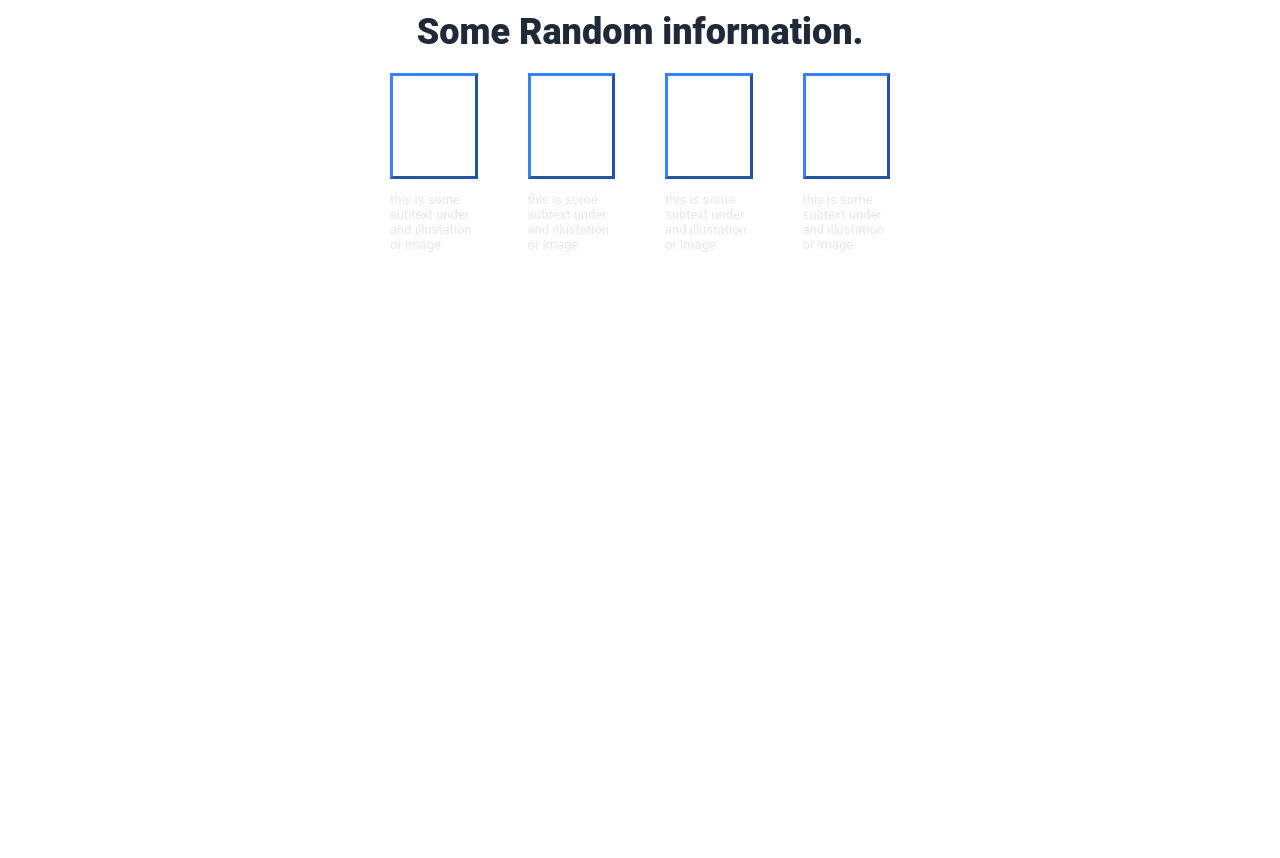
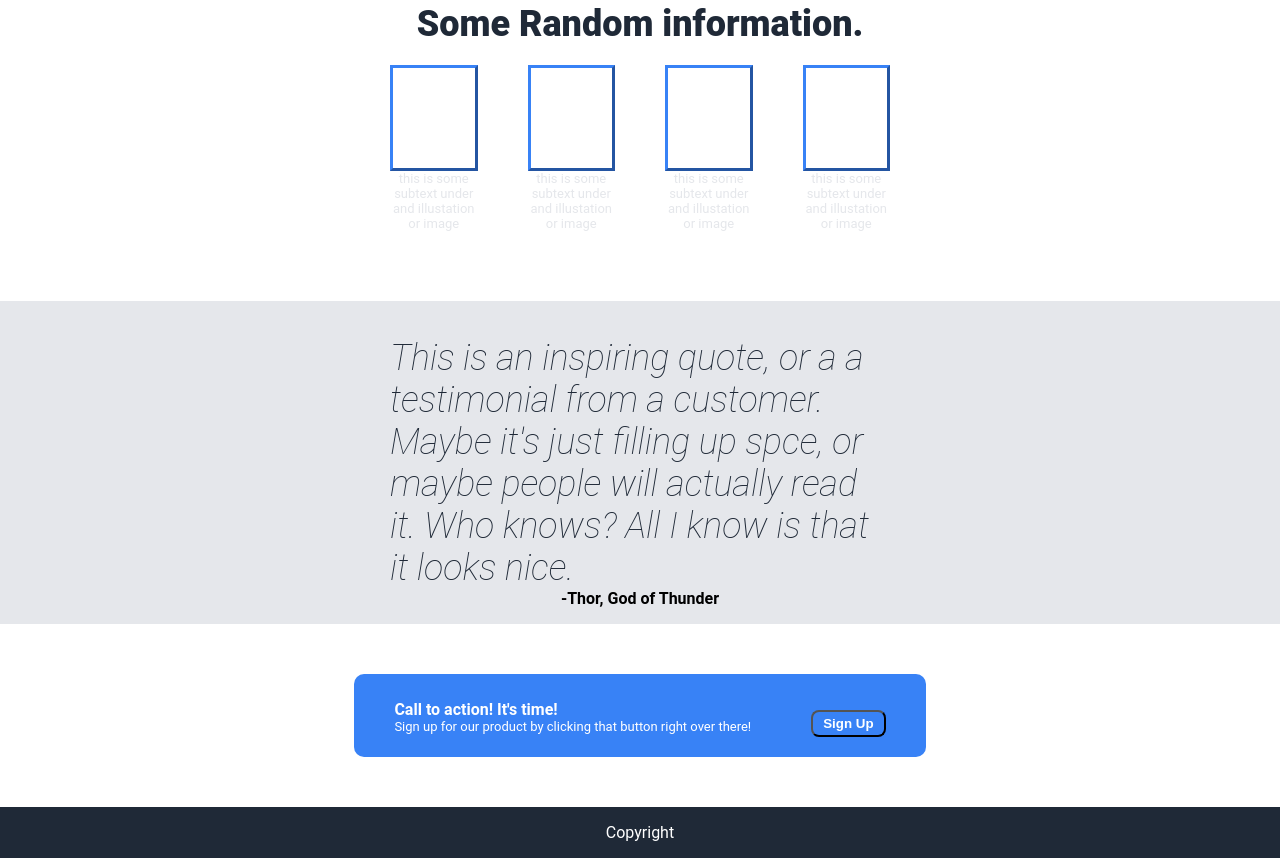
Before and after one commit to gbuitrago/Landing-Page, a plain HTML site: page index.html in a window 1280 px wide. Shown: the part 431-1289 px from the top of the page. Before the commit the page ends 800 px from the top, so only its background shows below. Drawn offline with Linux system fonts and the light colour scheme.

Commit message:
finished both bottom parts of the webpage.

```diff
--- a/index.html
+++ b/index.html
@@ -44,9 +44,25 @@
                 <div class="img-hold"></div>
                 <p class="img-text">this is some subtext under and illustation or image</p>
             </div>
-
         </div>
+    </div>
+    <div class="quote">
+        <p class="q-text">This is an inspiring quote, or a a testimonial from a customer. Maybe it's just filling up spce, or maybe people will actually read it. Who knows? All I know is that it looks nice.</p>
+        <p class="author">-Thor, God of Thunder</p>
+    </div>
+    <div class="bottom">
+        <div class="square">
+            <div class="bottom-info">
+                <p class="bold">Call to action! It's time!</p>
+                <p class="light">Sign up for our product by clicking that button right over there!</p>
+            </div>
+            <button class="signup">Sign Up</button>
+        </div>
+    </div>
+    <div class="footer">
+        <p>Copyright</p>
     </div>
 
 </body>
+
 </html>
--- a/styles.css
+++ b/styles.css
@@ -1,17 +1,25 @@
 body {
     font-family: "Roboto";
+    display: flex;
+    flex-direction: column;
+    margin: 0;
+    flex: 1;
+    min-height: 100vh;
 }
 
 .top {
     background-color: #1f2937;
     margin:0;
-    padding: 10px 100px 100px 100px
+    padding: 10px 100px 100px 100px;
+    flex-basis: 100%;
+
 }
 
 .header {
     display: flex;
     justify-content: space-between;
     align-items: center;
+
 }
 
 .title{
@@ -24,6 +32,8 @@ body {
 
 .top-content{
     display: flex;
+    justify-content: center;
+
 }
 
 .logo{
@@ -73,7 +83,8 @@ a, .subtext, .img-text {
     flex-direction: column;
     justify-content: center;
     align-items: center;
-    padding: 50px
+    padding: 50px;
+    flex-basis: 100%;
 }
 
 .info-header{
@@ -99,4 +110,72 @@ a, .subtext, .img-text {
 
 .img-text{
     font-size: small;
+    text-align: center;
+    margin: 0;
 }
+
+.quote{
+    display: flex;
+    flex-direction: column;
+    background-color: #e5e7eb;
+
+    justify-content: center;
+    align-items: center;
+    flex-basis: 100%;
+
+}
+
+.q-text {
+    font-size: 36px;
+    font-weight: 100;
+    font-style: italic;
+    color: #1f2937;
+    max-width: 500px;
+    margin-bottom: 0;
+
+}
+
+.author {
+    margin-top: 0;
+    max-width: 500px;
+    font-weight: bolder;
+}
+
+.bottom{
+    display: flex;
+    justify-content: center;
+    align-items: center;
+    flex: 1;
+}
+
+.square {
+    background-color: #3882f6;
+    display: flex;
+    justify-content: center;
+    align-items: center;
+    max-width: 600px;
+    padding: 10px 40px;
+    margin-top: 50px;
+    gap: 60px;
+    color: white;
+    border-radius: 10px;
+}
+
+.bold{
+    margin-bottom: 0;
+    font-weight: bolder;
+}
+
+.light{
+    margin-top: 0;
+    font-size: small;
+}
+
+.footer{
+    display: flex;
+    justify-content: center;
+    align-items: center;
+    background-color: #1f2937;
+    color: white;
+    margin-top: 50px;
+}
```
